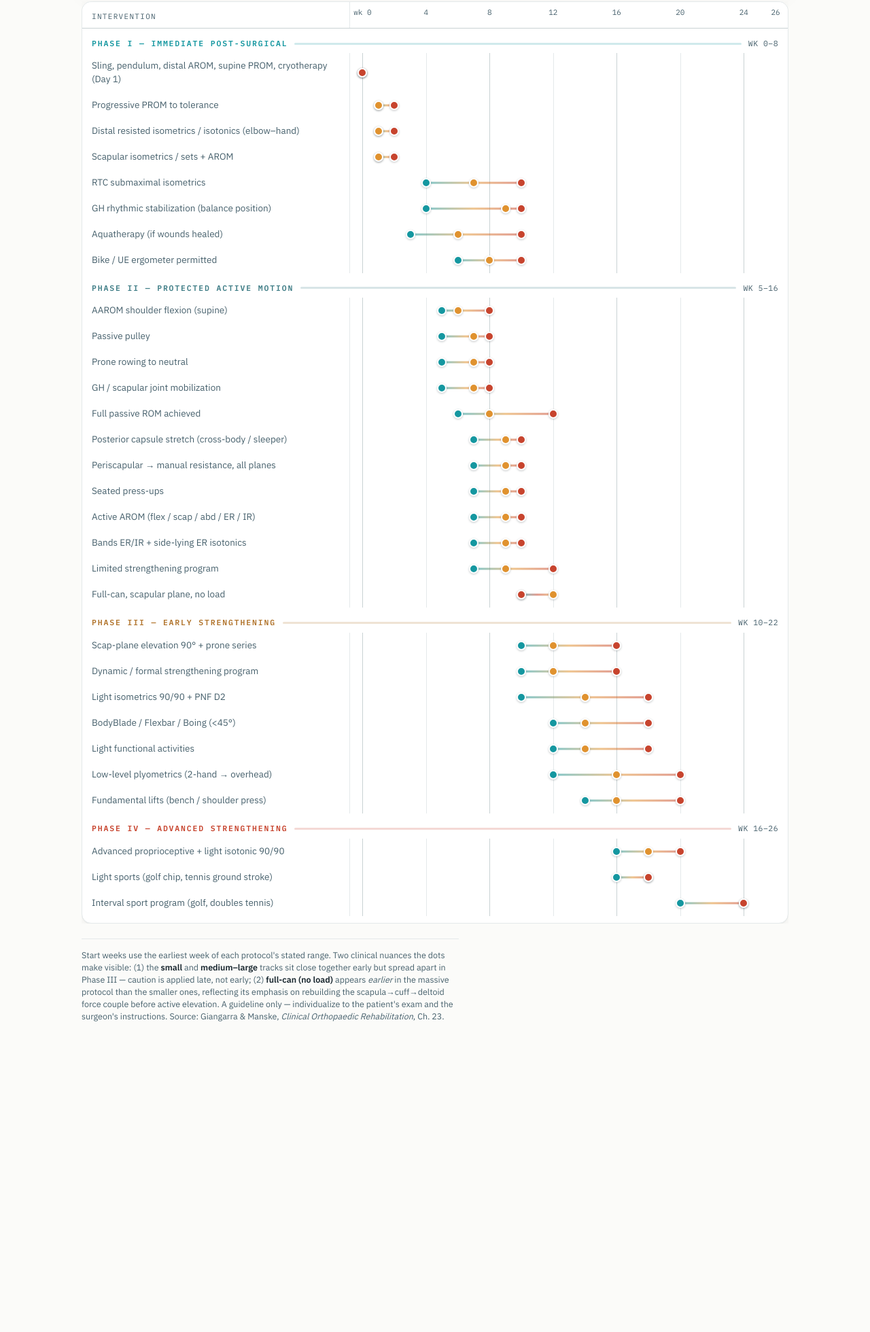
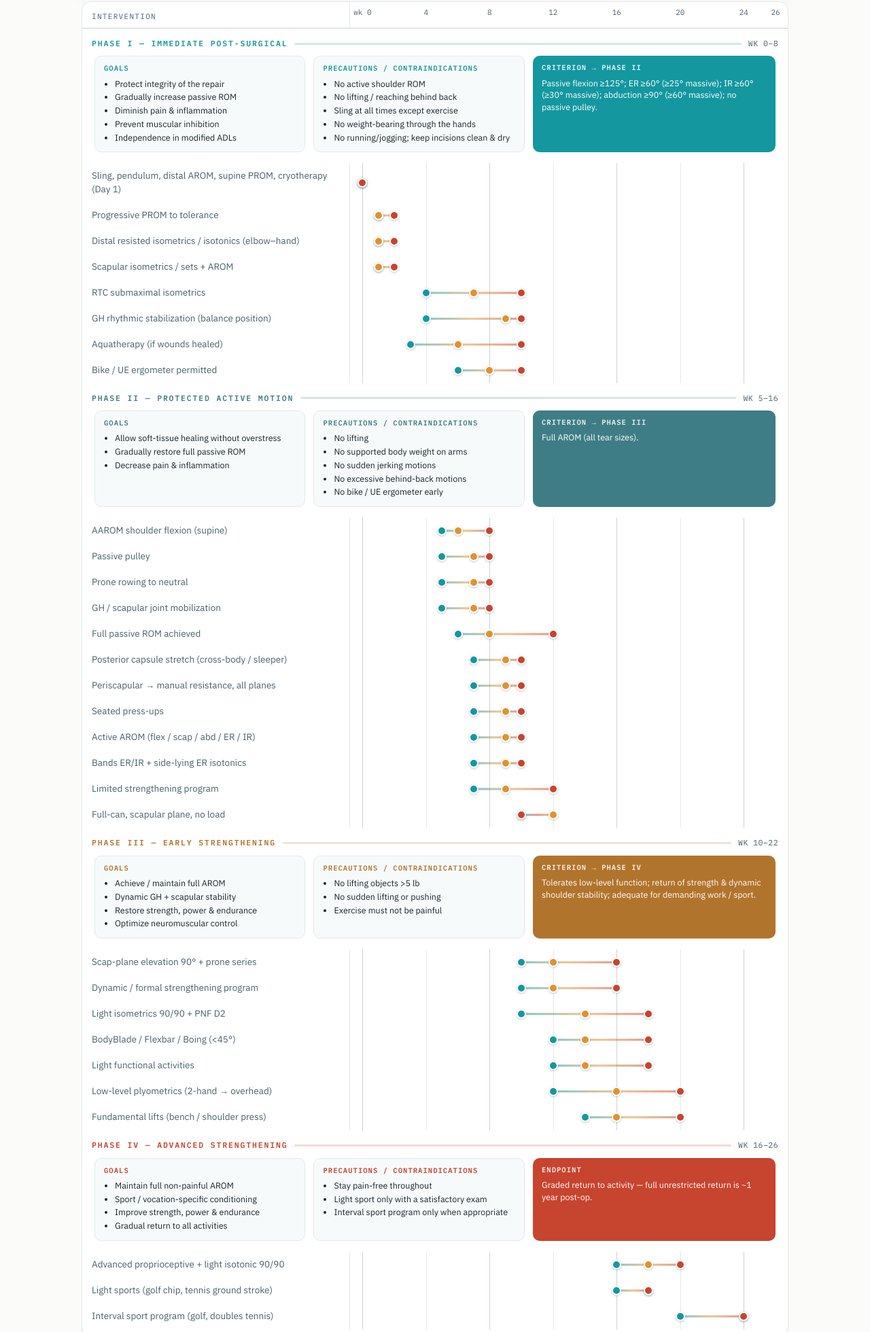
Before and after one commit to Ledelcop/RCT-timeline, a plain HTML site: page index.html in a window 1280 px wide. Shown: the part 151-2111 px from the top of the page at 68% size. Before the commit the page ends 1719 px from the top, so only its background shows below. Drawn offline with Linux system fonts and the light colour scheme.

Commit message:
Update index.html

```diff
--- a/index.html
+++ b/index.html
@@ -108,6 +108,17 @@
   .phase .bar{ height:3px; border-radius:2px; flex:1; background:var(--rule-strong); }
   .phase .wk{ color:var(--ink-soft); font-weight:400; letter-spacing:.04em; }
 
+  /* phase details panel: goals / precautions / criterion */
+  .pdetails{ display:grid; grid-template-columns:1fr 1fr 1.15fr; gap:12px; padding:4px 18px 16px; }
+  .pcol{ background:#f7fafa; border:1px solid var(--rule); border-radius:10px; padding:10px 13px; }
+  .pcol .pch{ font-family:"IBM Plex Mono",monospace; font-size:10.5px; letter-spacing:.1em; text-transform:uppercase; font-weight:600; margin:0 0 6px; }
+  .pcol ul{ margin:0; padding-left:16px; }
+  .pcol li{ font-size:12.5px; color:var(--ink); margin-bottom:3px; line-height:1.34; }
+  .pcol.crit{ border:none; color:#fff; }
+  .pcol.crit .pch{ color:#fff; opacity:.9; }
+  .pcol.crit .ctext{ font-size:12.5px; line-height:1.42; color:#fff; }
+  @media (max-width:620px){ .pdetails{ grid-template-columns:1fr; } }
+
   /* rows */
   .row{ display:flex; align-items:stretch; }
   .row:hover .lab{ color:var(--ink); }
@@ -199,7 +210,12 @@
 <script>
 const MAXW = 26;
 const phases = [
-  { name:"Phase I — Immediate Post-surgical", wk:"wk 0–8", color:"#1597a0", rows:[
+  { name:"Phase I — Immediate Post-surgical", wk:"wk 0–8", color:"#1597a0",
+    goals:["Protect integrity of the repair","Gradually increase passive ROM","Diminish pain & inflammation","Prevent muscular inhibition","Independence in modified ADLs"],
+    precs:["No active shoulder ROM","No lifting / reaching behind back","Sling at all times except exercise","No weight-bearing through the hands","No running/jogging; keep incisions clean & dry"],
+    critLabel:"Criterion → Phase II",
+    crit:"Passive flexion ≥125°; ER ≥60° (≥25° massive); IR ≥60° (≥30° massive); abduction ≥90° (≥60° massive); no passive pulley.",
+    rows:[
     ["Sling, pendulum, distal AROM, supine PROM, cryotherapy (Day 1)", 0,0,0],
     ["Progressive PROM to tolerance", 1,1,2],
     ["Distal resisted isometrics / isotonics (elbow–hand)", 1,1,2],
@@ -209,7 +225,12 @@ const phases = [
     ["Aquatherapy (if wounds healed)", 3,6,10],
     ["Bike / UE ergometer permitted", 6,8,10],
   ]},
-  { name:"Phase II — Protected Active Motion", wk:"wk 5–16", color:"#3f7d86", rows:[
+  { name:"Phase II — Protected Active Motion", wk:"wk 5–16", color:"#3f7d86",
+    goals:["Allow soft-tissue healing without overstress","Gradually restore full passive ROM","Decrease pain & inflammation"],
+    precs:["No lifting","No supported body weight on arms","No sudden jerking motions","No excessive behind-back motions","No bike / UE ergometer early"],
+    critLabel:"Criterion → Phase III",
+    crit:"Full AROM (all tear sizes).",
+    rows:[
     ["AAROM shoulder flexion (supine)", 5,6,8],
     ["Passive pulley", 5,7,8],
     ["Prone rowing to neutral", 5,7,8],
@@ -223,7 +244,12 @@ const phases = [
     ["Limited strengthening program", 7,9,12],
     ["Full-can, scapular plane, no load", 10,12,10],
   ]},
-  { name:"Phase III — Early Strengthening", wk:"wk 10–22", color:"#b1742c", rows:[
+  { name:"Phase III — Early Strengthening", wk:"wk 10–22", color:"#b1742c",
+    goals:["Achieve / maintain full AROM","Dynamic GH + scapular stability","Restore strength, power & endurance","Optimize neuromuscular control"],
+    precs:["No lifting objects >5 lb","No sudden lifting or pushing","Exercise must not be painful"],
+    critLabel:"Criterion → Phase IV",
+    crit:"Tolerates low-level function; return of strength & dynamic shoulder stability; adequate for demanding work / sport.",
+    rows:[
     ["Scap-plane elevation 90° + prone series", 10,12,16],
     ["Dynamic / formal strengthening program", 10,12,16],
     ["Light isometrics 90/90 + PNF D2", 10,14,18],
@@ -232,7 +258,12 @@ const phases = [
     ["Low-level plyometrics (2-hand → overhead)", 12,16,20],
     ["Fundamental lifts (bench / shoulder press)", 14,16,20],
   ]},
-  { name:"Phase IV — Advanced Strengthening", wk:"wk 16–26", color:"#c7442e", rows:[
+  { name:"Phase IV — Advanced Strengthening", wk:"wk 16–26", color:"#c7442e",
+    goals:["Maintain full non-painful AROM","Sport / vocation-specific conditioning","Improve strength, power & endurance","Gradual return to all activities"],
+    precs:["Stay pain-free throughout","Light sport only with a satisfactory exam","Interval sport program only when appropriate"],
+    critLabel:"Endpoint",
+    crit:"Graded return to activity — full unrestricted return is ~1 year post-op.",
+    rows:[
     ["Advanced proprioceptive + light isotonic 90/90", 16,18,20],
     ["Light sports (golf chip, tennis ground stroke)", 16,18,18],
     ["Interval sport program (golf, doubles tennis)", 20,24,24],
@@ -261,6 +292,19 @@ phases.forEach(ph=>{
   head.className="phase";
   head.innerHTML=`<span style="color:${ph.color}">${ph.name}</span><span class="bar" style="background:${ph.color}33"></span><span class="wk">${ph.wk}</span>`;
   chart.appendChild(head);
+
+  // details panel: goals / precautions / criterion
+  if (ph.goals) {
+    const det=document.createElement("div");
+    det.className="pdetails";
+    const g = ph.goals.map(x=>`<li>${x}</li>`).join("");
+    const p = ph.precs.map(x=>`<li>${x}</li>`).join("");
+    det.innerHTML =
+      `<div class="pcol"><div class="pch" style="color:${ph.color}">Goals</div><ul>${g}</ul></div>`+
+      `<div class="pcol"><div class="pch" style="color:${ph.color}">Precautions / contraindications</div><ul>${p}</ul></div>`+
+      `<div class="pcol crit" style="background:${ph.color}"><div class="pch">${ph.critLabel}</div><div class="ctext">${ph.crit}</div></div>`;
+    chart.appendChild(det);
+  }
 
   ph.rows.forEach(r=>{
     const [label,s,m,ms]=r;
```
